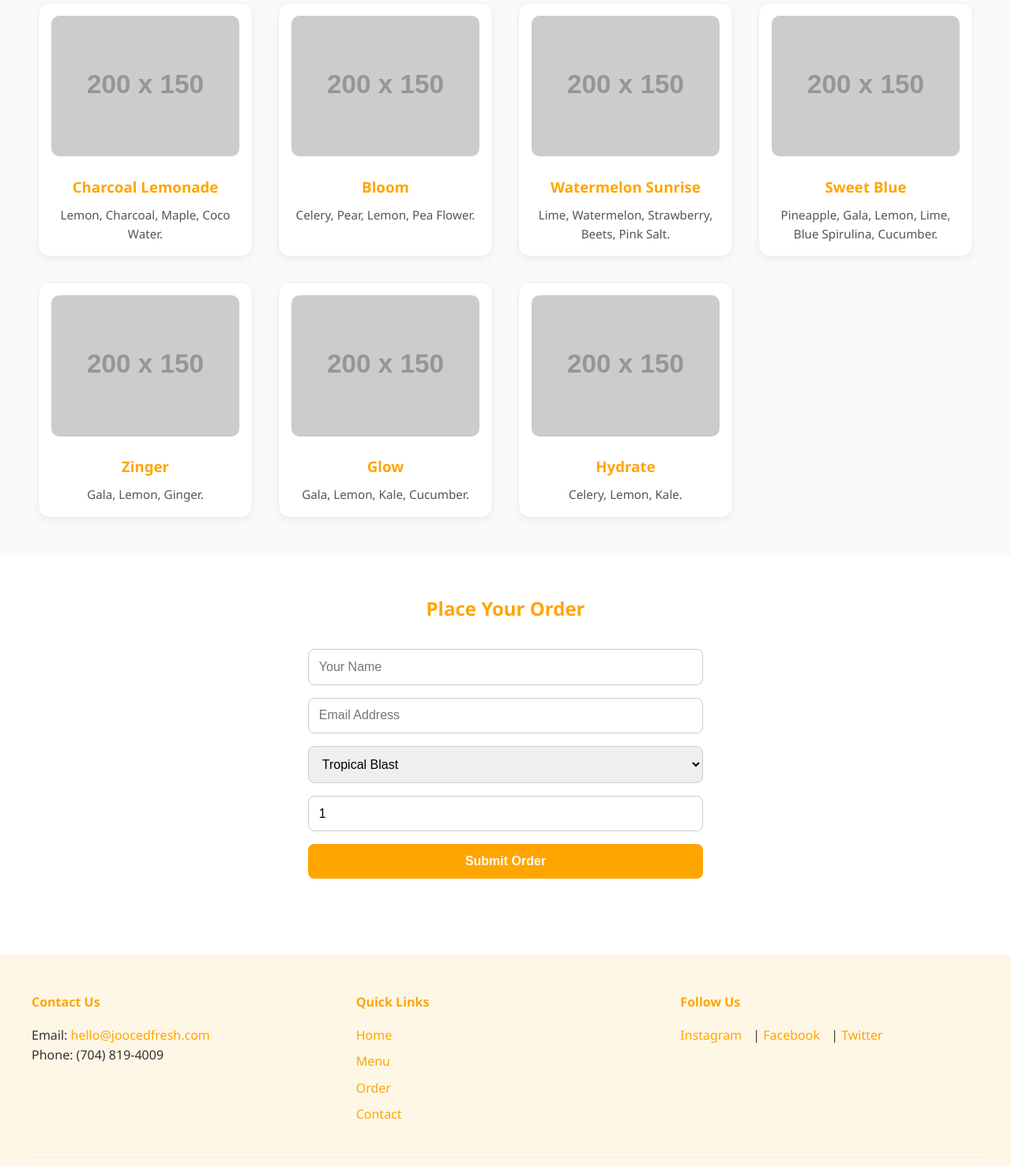
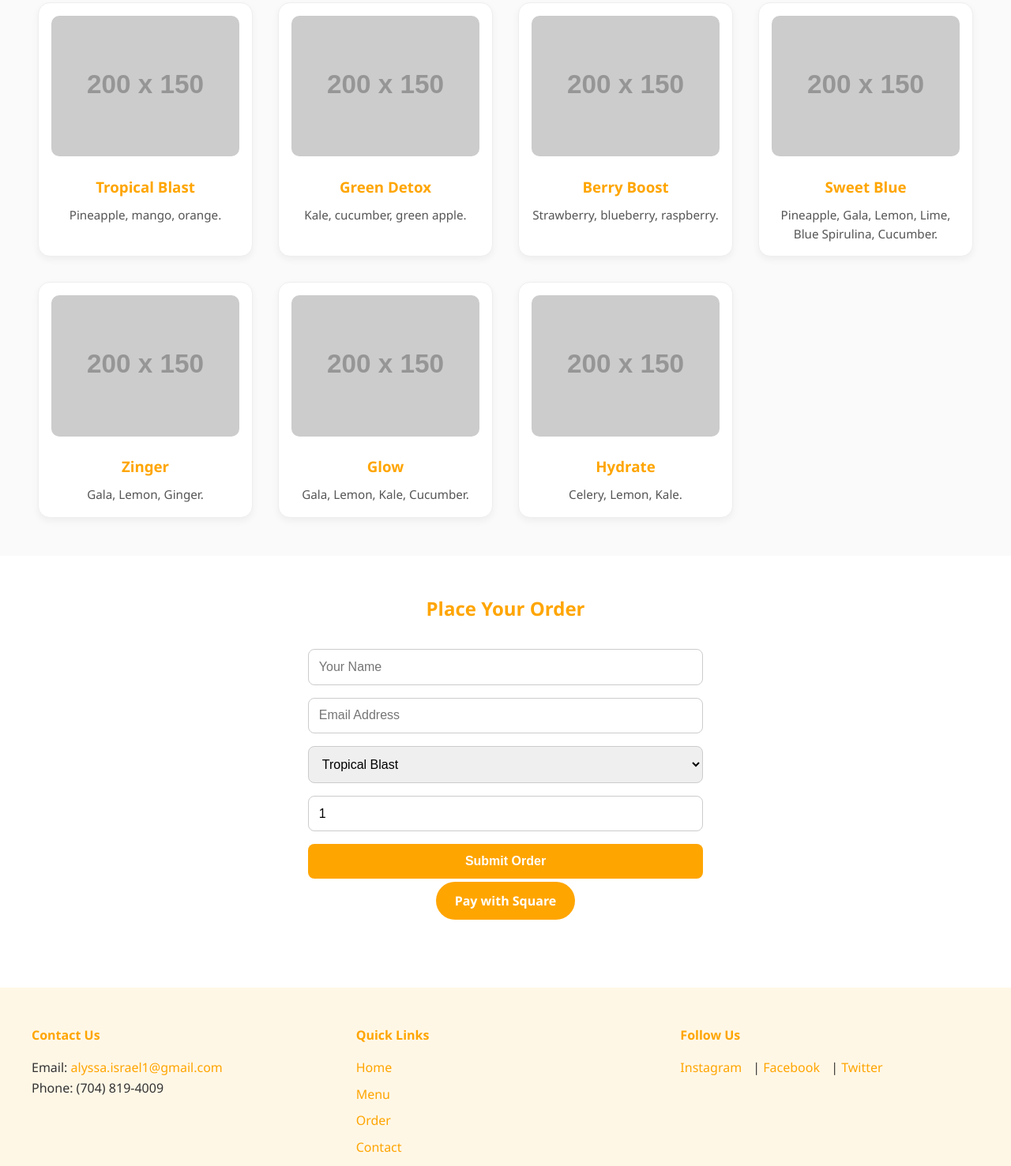
Before and after one commit to Israeld84/Jooced-Fresh, a plain HTML site: page index.html in a window 1280 px wide. Shown: the part 503-1980 px from the top of the page at 79% size. Drawn offline with Linux system fonts and the light colour scheme; placeholder pictures from the web are drawn by us.

Commit message:
Initial commit for Jooced website

```diff
--- a/index.html
+++ b/index.html
@@ -29,18 +29,18 @@
     <div class="juice-grid">
       <div class="juice-card">
         <img src="https://via.placeholder.com/200x150" alt="Tropical Blast" />
-        <h3>Charcoal Lemonade</h3>
-        <p>Lemon, Charcoal, Maple, Coco Water.</p>
+        <h3>Tropical Blast</h3>
+        <p>Pineapple, mango, orange.</p>
       </div>
       <div class="juice-card">
         <img src="https://via.placeholder.com/200x150" alt="Green Detox" />
-        <h3>Bloom</h3>
-        <p>Celery, Pear, Lemon, Pea Flower.</p>
+        <h3>Green Detox</h3>
+        <p>Kale, cucumber, green apple.</p>
       </div>
       <div class="juice-card">
         <img src="https://via.placeholder.com/200x150" alt="Berry Boost" />
-        <h3>Watermelon Sunrise</h3>
-        <p>Lime, Watermelon, Strawberry, Beets, Pink Salt.</p>
+        <h3>Berry Boost</h3>
+        <p>Strawberry, blueberry, raspberry.</p>
       </div>
       <div class="juice-card">
         <img src="https://via.placeholder.com/200x150" alt="Sweet Blue" />
@@ -81,15 +81,18 @@
       </select>
       <input type="number" id="quantity" placeholder="Quantity" min="1" value="1" required />
       <button type="submit">Submit Order</button>
+      <div class="payment-button">
+        <a href="https://square.link/u/YOUR_CHECKOUT_LINK" target="_blank" class="btn-primary">Pay with Square</a>
+      </div>
     </form>
     <div id="orderConfirmation"></div>
   </section>
 
-   <footer id="contact">
+  <footer id="contact">
     <div class="footer-container">
       <div class="footer-info">
         <h4>Contact Us</h4>
-        <p>Email: <a href="mailto:alyssa.israel1@gmail.com">hello@joocedfresh.com</a></p>
+        <p>Email: <a href="mailto:hello@joocedfresh.com">alyssa.israel1@gmail.com</a></p>
         <p>Phone: (704) 819-4009</p>
       </div>
       <div class="footer-nav">
```
